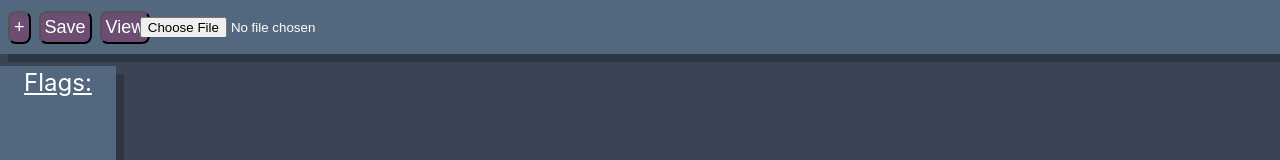
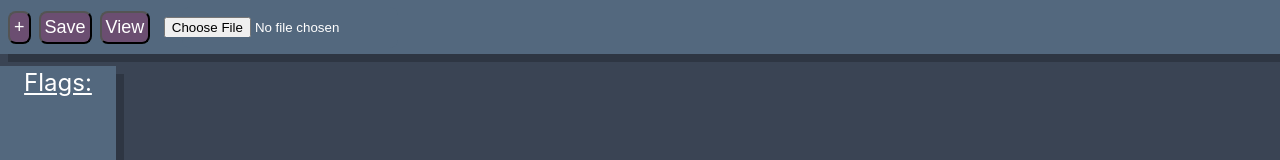
Before and after one commit to RileyGabrielson/adventure-creation, a React (Create React App) app: page / in a window 1280 px wide. Shown: the top 160 px of the page. Built offline with nearby package versions, Linux system fonts and the light colour scheme; what react-motion-ux would draw is missing.

Commit message:
simple example

```diff
--- a/src/react/adventure_editor/AdventureEditor.tsx
+++ b/src/react/adventure_editor/AdventureEditor.tsx
@@ -90,6 +90,7 @@ const useStyles = makeStyles((theme) => ({
     color: theme.palette.text,
     backgroundColor: theme.palette.secondary,
     padding: theme.spacing(1),
+    marginLeft: theme.spacing(3),
     width: "200px",
     height: "25px",
     borderRadius: theme.spacing(1),
--- a/src/react/adventure_editor/ChoiceView.tsx
+++ b/src/react/adventure_editor/ChoiceView.tsx
@@ -52,14 +52,11 @@ const useStyles = makeStyles((theme) => ({
   },
 }));
 
-const multipleConnectionsOffset = { x: 20, y: 15 };
-
 export const ChoiceView = ({ idFirst, idSecond, choice }: ChoiceViewProps) => {
   const styles = useStyles();
   const domain = useCanvasDomain();
   const networkDomain = useNetworkDomain();
   const adventureEditorDomain = useAdventureEditorDomain();
-  const moments = useAsyncValue(adventureEditorDomain.adventureDomain.moments);
   const draggables = useAsyncValue(domain.draggableComponents);
   const first = draggables.find((d) => d.id === idFirst);
   const second = draggables.find((d) => d.id === idSecond);
```
Also changed, not shown: examples/simple-example.json (added, +1 -0 lines), 1 other file (tests, documents, lock files or other folders).
